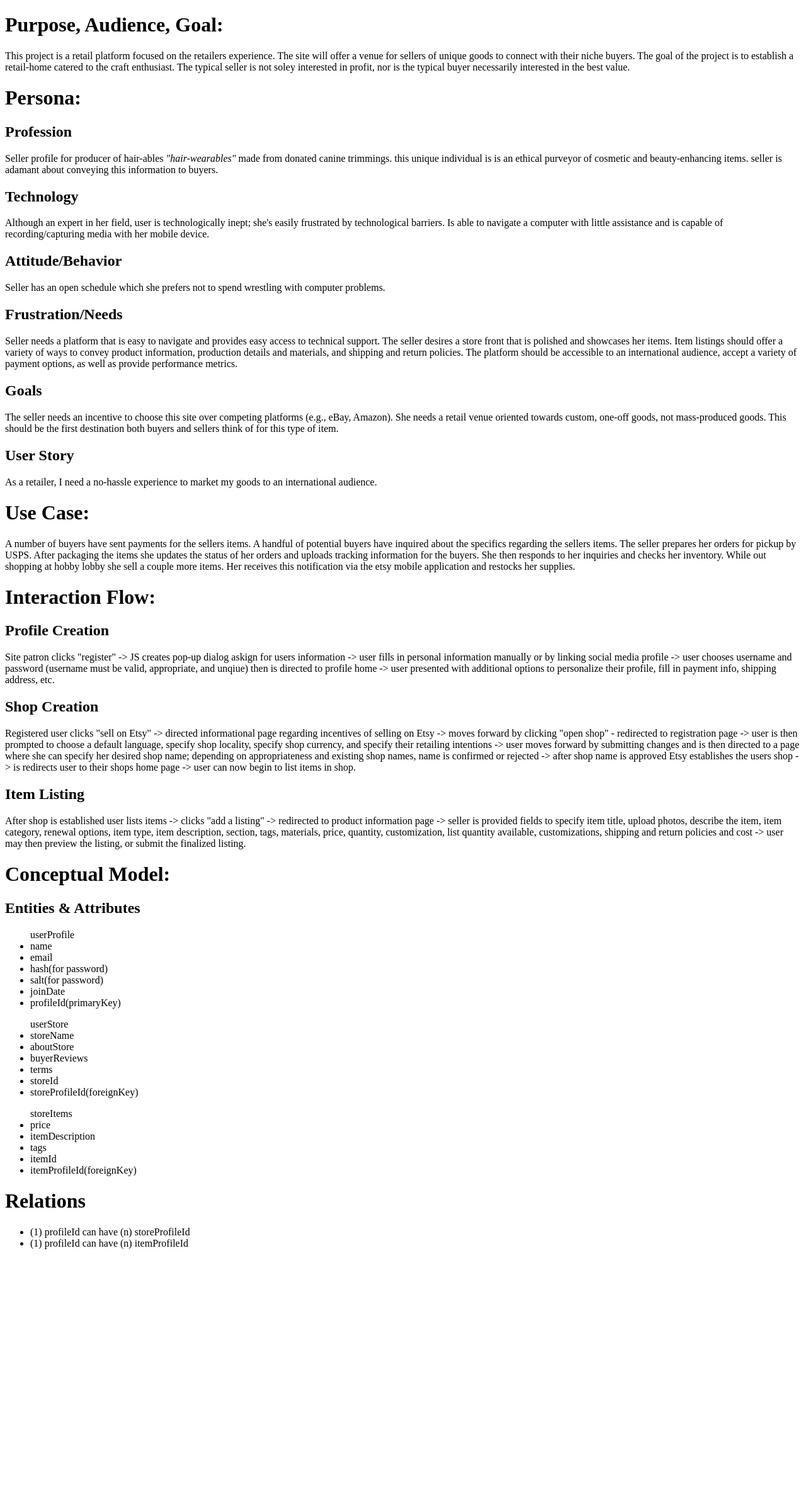
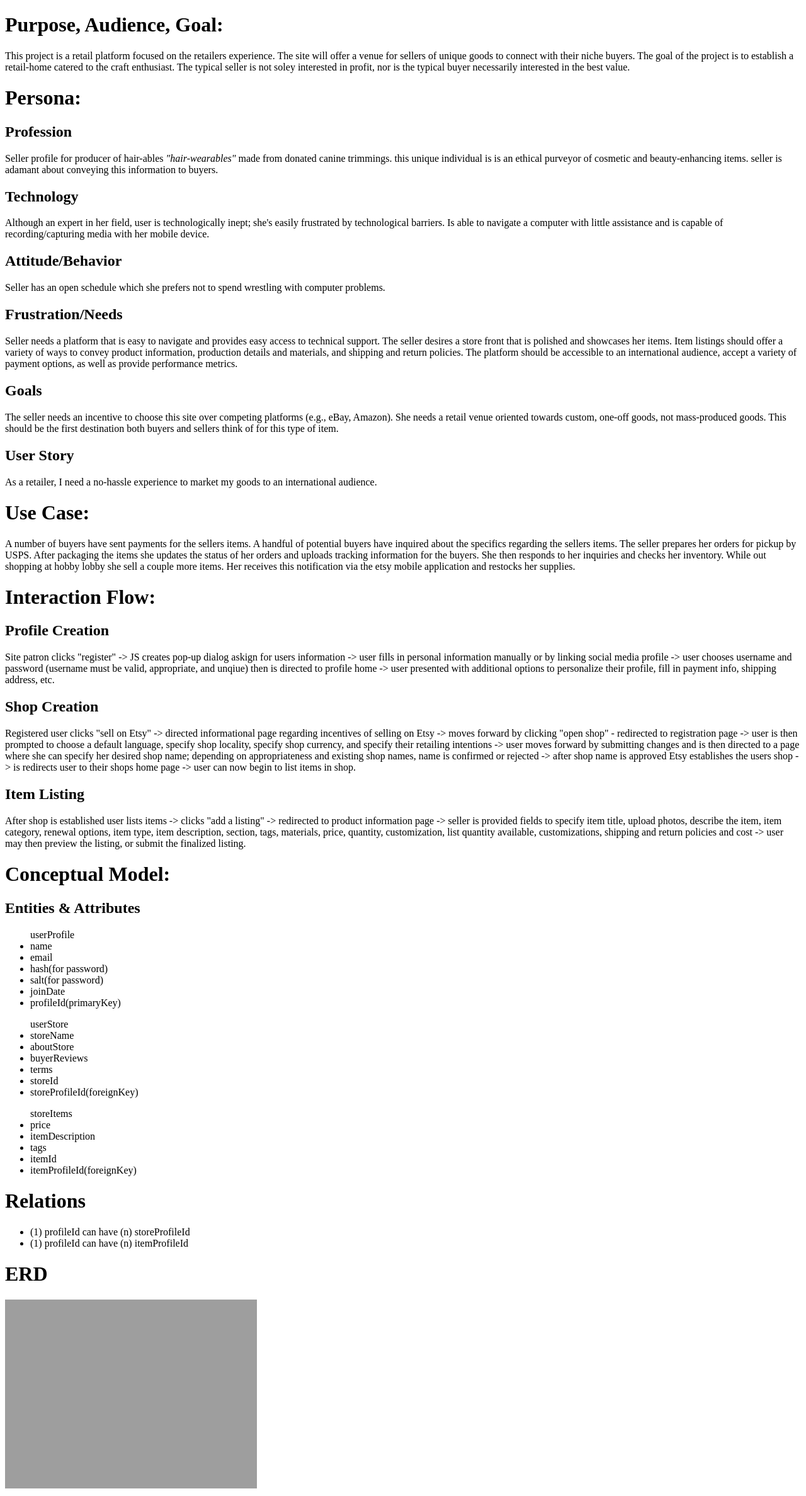
Before and after one commit to stevenhebert/data-design-etsy, a PHP site: page / in a window 1280 px wide. Shown: the whole page at 63% size. Before the commit the page ends 1984 px from the top, so only its background shows below. Run offline with PHP 8.4, Linux system fonts and the light colour scheme; grey boxes are pictures that could not be loaded.

Commit message:
added ERD diagram

```diff
--- a/index.php
+++ b/index.php
@@ -110,5 +110,7 @@
 				<li>(1) profileId can have (n) itemProfileId</li>
 			</ul>
 
+			<h1>ERD</h1>
+			<img src="data-design-etsy/ERD.jpg" alt="ERD diagram">
 		</body>
 </html>
```
